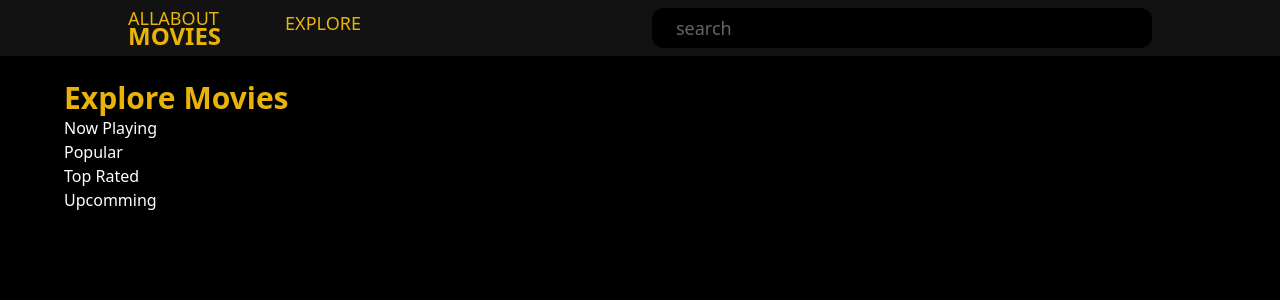
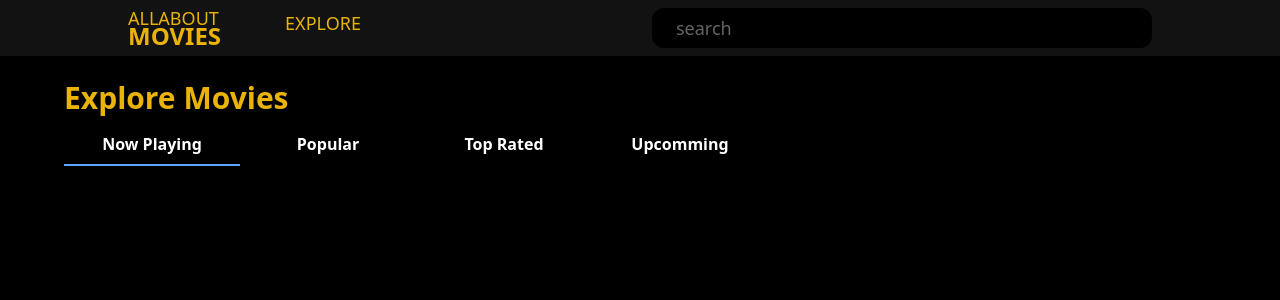
Before and after one commit to 13octt/movie-app, a React (Vite) app in the folder movie-app-fe/: page /movies in a window 1280 px wide. Shown: the top 300 px of the page. Built offline with nearby package versions, Linux system fonts and the light colour scheme.

Commit message:
Update Page Filter Movies

```diff
--- a/movie-app-fe/src/pages/Movies/index.tsx
+++ b/movie-app-fe/src/pages/Movies/index.tsx
@@ -1,14 +1,27 @@
+import { useState } from "react"
 import { Category } from "../../utils/constant"
 
 function Movies() {
+	const [filter, setFilter] = useState(Category[0])
+	const toggleSelection = (item: string) => {
+		setFilter(item)
+		console.log("item", item)
+	}
 	return (
 		<div className="w-[90%] mx-auto mt-4">
 			<h1 className="text-3xl font-bold text-yellow-500">Explore Movies</h1>
-			{
-				Category.map((item, index) => (
-					<div key={index} className="">{item}</div>
-				))
-			}
+			<div className="flex mt-2">
+				{
+					Category.map((item, index) => (
+						<div key={index}>
+							<button
+								onClick={() => { toggleSelection(item) }}
+								className="text-base font-semibold w-44 h-10 hover:bg-[#121212]">{item}</button>
+							<div className={`h-0.5 bg-blue-400  mx-auto ${filter === String(item) ? "w-full" : "w-0"} duration-500`}></div>
+						</div>
+					))
+				}
+			</div>
 		</div>
 	)
 }
```
